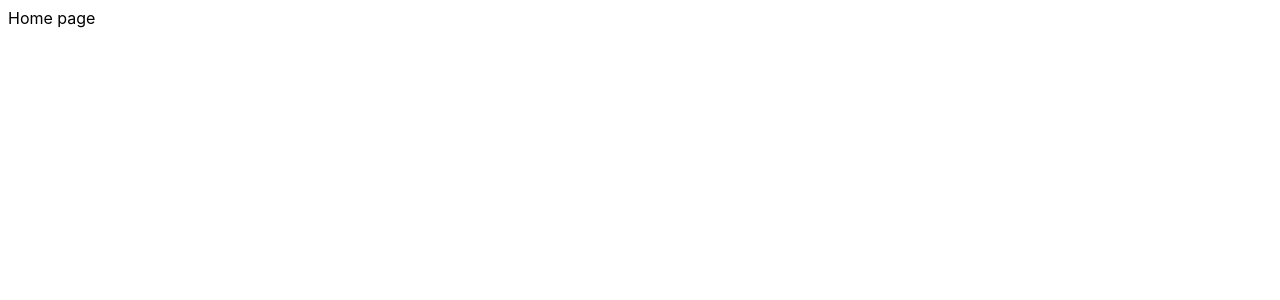
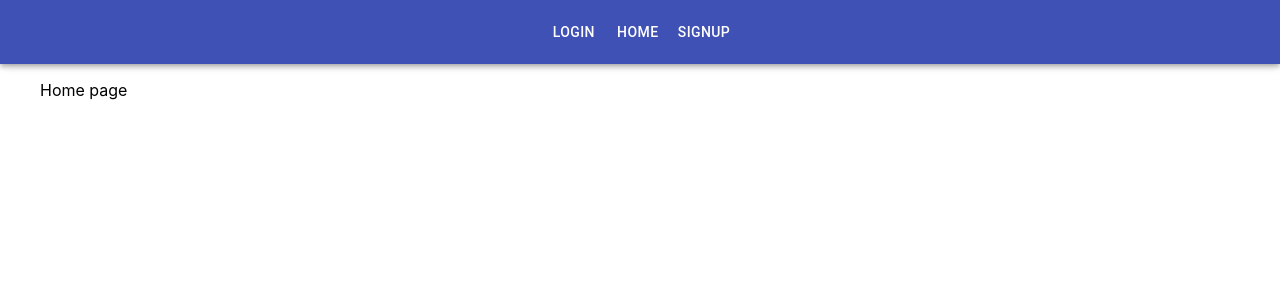
Before and after one commit to patrick204nqh/react-firebase-social-media, a React (Create React App) app in the folder client/: page / in a window 1280 px wide. Shown: the top 300 px of the page. Built offline with nearby package versions, Linux system fonts and the light colour scheme.

Commit message:
material-ui with routes

```diff
--- a/client/package.json
+++ b/client/package.json
@@ -3,6 +3,7 @@
   "version": "0.1.0",
   "private": true,
   "dependencies": {
+    "@material-ui/core": "^4.11.0",
     "@testing-library/jest-dom": "^4.2.4",
     "@testing-library/react": "^9.3.2",
     "@testing-library/user-event": "^7.1.2",
--- a/client/src/App.css
+++ b/client/src/App.css
@@ -3,3 +3,10 @@
   font-family: -apple-system, BlinkMacSystemFont, 'Segoe UI', Roboto, Oxygen,
     Ubuntu, Cantarell, 'Open Sans', 'Helvetica Neue', sans-serif;
 }
+.container {
+  margin: 80px auto 0 auto;
+  max-width: 1200px;
+}
+.nav-container {
+  margin: auto;
+}
--- a/client/src/App.js
+++ b/client/src/App.js
@@ -6,16 +6,20 @@
 import Home from './pages/home';
 import Login from './pages/login';
 import Signup from './pages/signup';
+import Navbar from './components/Navbar';
 
 function App() {
   return (
     <div className="App">
       <Router>
-        <Switch>
-          <Route exact path="/" component={Home} />
-          <Route exact path="/login" component={Login} />
-          <Route exact path="/signup" component={Signup} />
-        </Switch>
+        <Navbar />
+        <div className="container">
+          <Switch>
+            <Route exact path="/" component={Home} />
+            <Route exact path="/login" component={Login} />
+            <Route exact path="/signup" component={Signup} />
+          </Switch>
+        </div>
       </Router>
     </div>
   );
--- a/client/src/components/Navbar.js
+++ b/client/src/components/Navbar.js
@@ -1,11 +1,21 @@
-import React, { Component } from 'react'
+import React, { Component } from 'react';
+import Link from 'react-router-dom/Link';
+
+// MUI stuff
+import AppBar from '@material-ui/core/AppBar';
+import Toolbar from '@material-ui/core/Toolbar';
+import Button from '@material-ui/core/Button';
 
 class Navbar extends Component {
   render() {
     return (
-      <div>
-        <h1>Navbar</h1>
-      </div>
+      <AppBar>
+        <Toolbar className="nav-container">
+          <Button color="inherit" component={Link} to="/login">Login</Button>
+          <Button color="inherit" component={Link} to="/">Home</Button>
+          <Button color="inherit" component={Link} to="/signup">Signup</Button>
+        </Toolbar>
+      </AppBar>
     )
   }
 }
```
Also changed, not shown: 1 other file (tests, documents, lock files or other folders).
